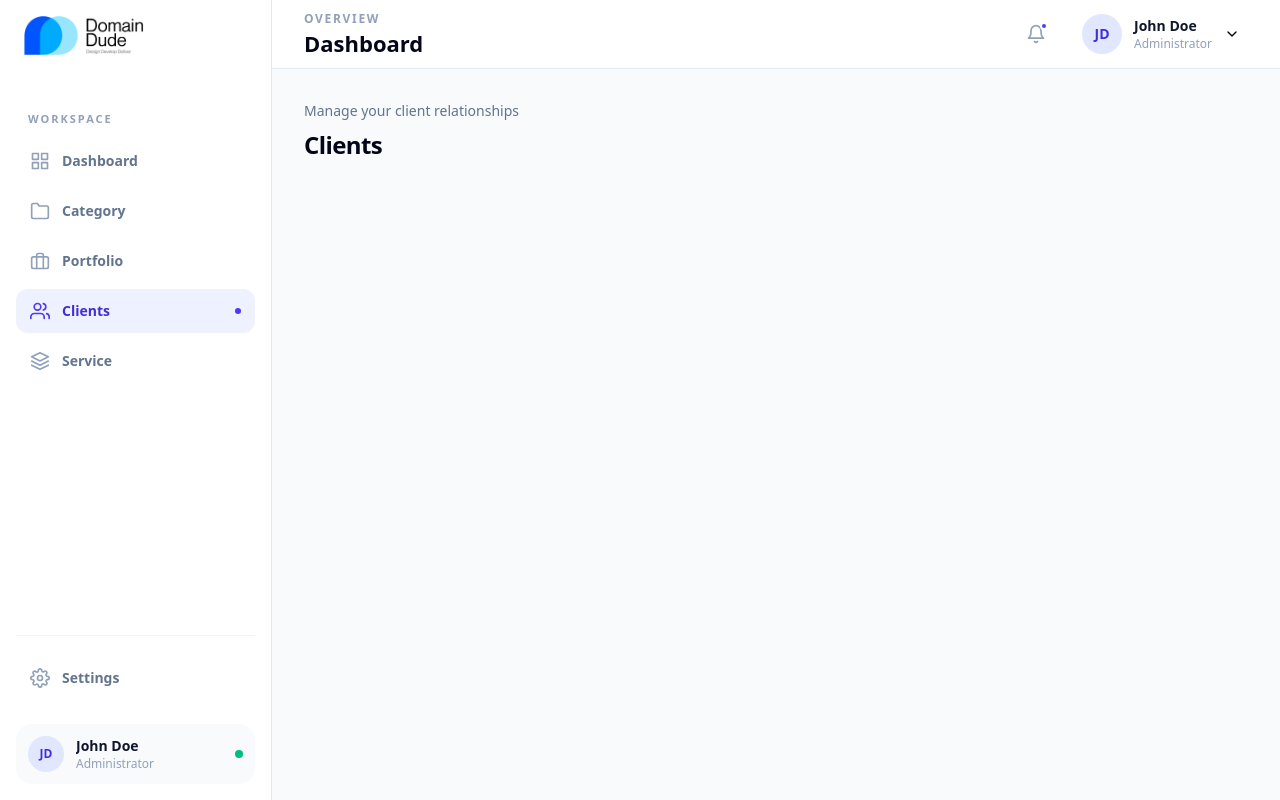
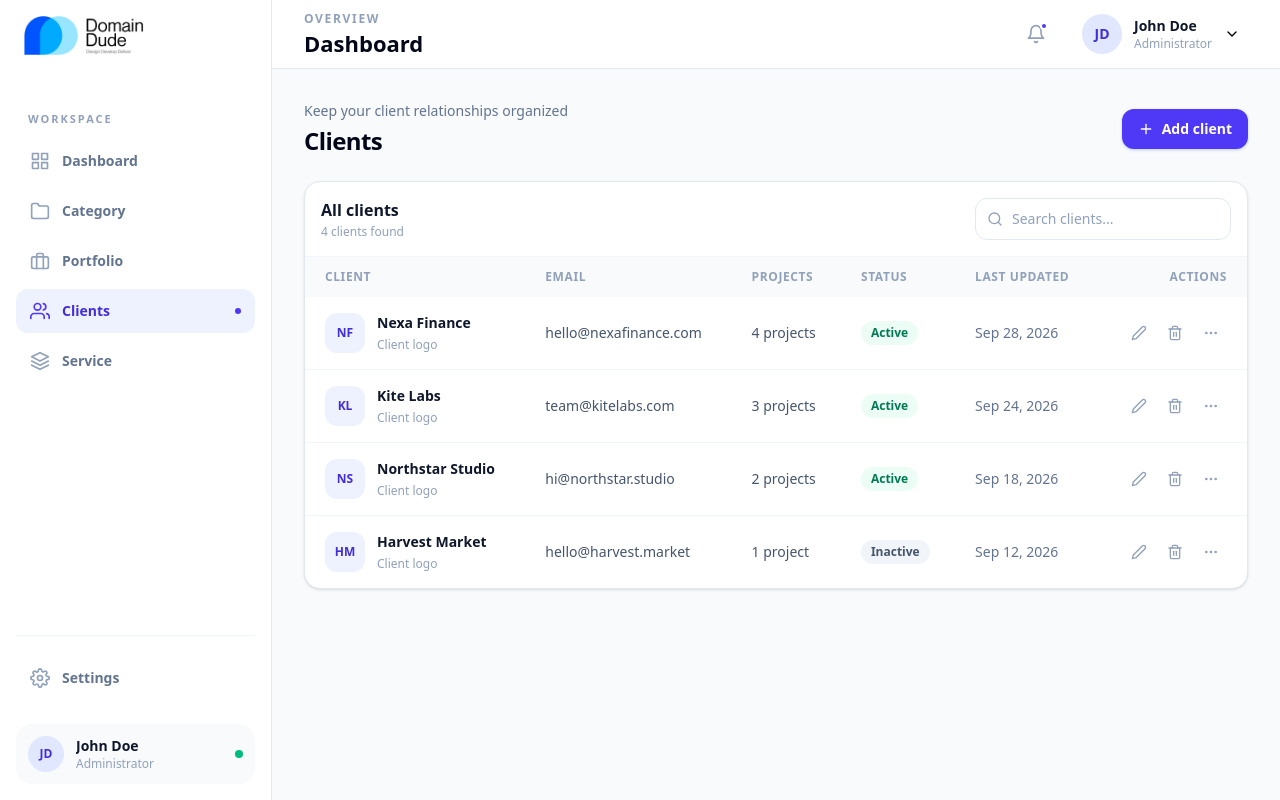
Before and after one commit to nikhilkumar202002/domain-dude-admin, a Next.js app: page /client in a window 1280 px wide. Built offline with nearby package versions, Linux system fonts and the light colour scheme.

Commit message:
Add ClientTable and ClientForm components; update ClientPage to render ClientTable

```diff
--- a/app/client/page.tsx
+++ b/app/client/page.tsx
@@ -1,8 +1,5 @@
+import ClientTable from "../components/table/ClientTable";
+
 export default function ClientPage() {
-  return (
-    <section className="space-y-2">
-      <p className="text-sm text-slate-500">Manage your client relationships</p>
-      <h2 className="text-2xl font-bold tracking-tight text-slate-950">Clients</h2>
-    </section>
-  );
+  return <ClientTable />;
 }
--- /dev/null
+++ b/app/components/forms/ClientForm.tsx
@@ -0,0 +1,9 @@
+import React from 'react'
+
+const ClientForm = () => {
+  return (
+    <div>ClientForm</div>
+  )
+}
+
+export default ClientForm
--- a/app/components/forms/PorfolioForm.tsx
+++ b/app/components/forms/PorfolioForm.tsx
@@ -34,7 +34,7 @@ const PorfolioForm = ({ onClose }: PortfolioFormProps) => {
   const [status, setStatus] = useState("Draft");
 
   return (
-    <section className="mx-auto w-full max-w-4xl">
+    <section className="mx-auto w-full max-w-6xl">
       <form
         className="overflow-hidden rounded-2xl border border-slate-200 bg-white shadow-sm"
         onSubmit={(event) => event.preventDefault()}
--- /dev/null
+++ b/app/components/table/ClientTable.tsx
@@ -0,0 +1,198 @@
+"use client";
+
+import { useMemo, useState } from "react";
+import {
+  FiEdit2,
+  FiMoreHorizontal,
+  FiPlus,
+  FiSearch,
+  FiTrash2,
+} from "react-icons/fi";
+
+type Client = {
+  id: number;
+  name: string;
+  logo: string;
+  email: string;
+  projects: number;
+  status: "Active" | "Inactive";
+  updated: string;
+};
+const clients: Client[] = [
+  {
+    id: 1,
+    name: "Nexa Finance",
+    logo: "NF",
+    email: "hello@nexafinance.com",
+    projects: 4,
+    status: "Active",
+    updated: "Sep 28, 2026",
+  },
+  {
+    id: 2,
+    name: "Kite Labs",
+    logo: "KL",
+    email: "team@kitelabs.com",
+    projects: 3,
+    status: "Active",
+    updated: "Sep 24, 2026",
+  },
+  {
+    id: 3,
+    name: "Northstar Studio",
+    logo: "NS",
+    email: "hi@northstar.studio",
+    projects: 2,
+    status: "Active",
+    updated: "Sep 18, 2026",
+  },
+  {
+    id: 4,
+    name: "Harvest Market",
+    logo: "HM",
+    email: "hello@harvest.market",
+    projects: 1,
+    status: "Inactive",
+    updated: "Sep 12, 2026",
+  },
+];
+
+const ClientTable = () => {
+  const [query, setQuery] = useState("");
+  const filteredClients = useMemo(
+    () =>
+      clients.filter((client) =>
+        `${client.name} ${client.email}`
+          .toLowerCase()
+          .includes(query.toLowerCase().trim()),
+      ),
+    [query],
+  );
+  return (
+    <section className="space-y-6">
+      <div className="flex flex-col justify-between gap-4 sm:flex-row sm:items-center">
+        <div>
+          <p className="text-sm text-slate-500">
+            Keep your client relationships organized
+          </p>
+          <h2 className="mt-1 text-2xl font-bold tracking-tight text-slate-950">
+            Clients
+          </h2>
+        </div>
+        <button
+          type="button"
+          className="inline-flex items-center justify-center gap-2 rounded-xl bg-indigo-600 px-4 py-2.5 text-sm font-semibold text-white shadow-sm shadow-indigo-200 transition hover:bg-indigo-700"
+        >
+          <FiPlus className="h-4 w-4" />
+          Add client
+        </button>
+      </div>
+      <div className="overflow-hidden rounded-2xl border border-slate-200 bg-white shadow-sm">
+        <div className="flex flex-col justify-between gap-3 border-b border-slate-100 p-4 sm:flex-row sm:items-center">
+          <div>
+            <h3 className="font-semibold text-slate-900">All clients</h3>
+            <p className="mt-0.5 text-xs text-slate-400">
+              {filteredClients.length}{" "}
+              {filteredClients.length === 1 ? "client" : "clients"} found
+            </p>
+          </div>
+          <label className="relative block w-full sm:w-64">
+            <FiSearch className="pointer-events-none absolute left-3 top-1/2 h-4 w-4 -translate-y-1/2 text-slate-400" />
+            <input
+              value={query}
+              onChange={(event) => setQuery(event.target.value)}
+              placeholder="Search clients..."
+              aria-label="Search clients"
+              className="w-full rounded-xl border border-slate-200 py-2.5 pl-9 pr-3 text-sm outline-none transition placeholder:text-slate-400 focus:border-indigo-400 focus:ring-2 focus:ring-indigo-100"
+            />
+          </label>
+        </div>
+        <div className="overflow-x-auto">
+          <table className="w-full min-w-[780px] text-left text-sm">
+            <thead className="bg-slate-50 text-xs uppercase tracking-wider text-slate-400">
+              <tr>
+                <th className="px-5 py-3 font-semibold">Client</th>
+                <th className="px-5 py-3 font-semibold">Email</th>
+                <th className="px-5 py-3 font-semibold">Projects</th>
+                <th className="px-5 py-3 font-semibold">Status</th>
+                <th className="px-5 py-3 font-semibold">Last updated</th>
+                <th className="px-5 py-3 text-right font-semibold">Actions</th>
+              </tr>
+            </thead>
+            <tbody className="divide-y divide-slate-100">
+              {filteredClients.map((client) => (
+                <tr key={client.id} className="transition hover:bg-slate-50/70">
+                  <td className="px-5 py-4">
+                    <div className="flex items-center gap-3">
+                      <div className="flex h-10 w-10 shrink-0 items-center justify-center rounded-xl bg-indigo-50 text-xs font-bold text-indigo-700">
+                        {client.logo}
+                      </div>
+                      <div>
+                        <p className="font-semibold text-slate-900">
+                          {client.name}
+                        </p>
+                        <p className="mt-1 text-xs text-slate-400">
+                          Client logo
+                        </p>
+                      </div>
+                    </div>
+                  </td>
+                  <td className="px-5 py-4 text-slate-600">{client.email}</td>
+                  <td className="px-5 py-4 text-slate-600">
+                    {client.projects}{" "}
+                    {client.projects === 1 ? "project" : "projects"}
+                  </td>
+                  <td className="px-5 py-4">
+                    <span
+                      className={`inline-flex rounded-full px-2.5 py-1 text-xs font-semibold ${client.status === "Active" ? "bg-emerald-50 text-emerald-700" : "bg-slate-100 text-slate-600"}`}
+                    >
+                      {client.status}
+                    </span>
+                  </td>
+                  <td className="px-5 py-4 text-slate-500">{client.updated}</td>
+                  <td className="px-5 py-4">
+                    <div className="flex justify-end gap-1">
+                      <button
+                        type="button"
+                        aria-label={`Edit ${client.name}`}
+                        className="rounded-lg p-2 text-slate-400 hover:bg-indigo-50 hover:text-indigo-600"
+                      >
+                        <FiEdit2 className="h-4 w-4" />
+                      </button>
+                      <button
+                        type="button"
+                        aria-label={`Delete ${client.name}`}
+                        className="rounded-lg p-2 text-slate-400 hover:bg-rose-50 hover:text-rose-600"
+                      >
+                        <FiTrash2 className="h-4 w-4" />
+                      </button>
+                      <button
+                        type="button"
+                        aria-label={`More actions for ${client.name}`}
+                        className="rounded-lg p-2 text-slate-400 hover:bg-slate-100 hover:text-slate-700"
+                      >
+                        <FiMoreHorizontal className="h-4 w-4" />
+                      </button>
+                    </div>
+                  </td>
+                </tr>
+              ))}
+              {filteredClients.length === 0 && (
+                <tr>
+                  <td
+                    colSpan={6}
+                    className="px-5 py-12 text-center text-sm text-slate-400"
+                  >
+                    No clients match your search.
+                  </td>
+                </tr>
+              )}
+            </tbody>
+          </table>
+        </div>
+      </div>
+    </section>
+  );
+};
+
+export default ClientTable;
--- a/app/components/table/PortfolioTable.tsx
+++ b/app/components/table/PortfolioTable.tsx
@@ -92,7 +92,7 @@ const PortfolioTable = () => {
       </div>
       {isFormOpen && (
         <div
-          className="fixed inset-0 z-50 flex items-center justify-center overflow-y-auto bg-black/70 p-4 sm:p-8"
+          className="fixed inset-0 z-50 flex items-start justify-center overflow-y-auto bg-black/70 p-4 sm:p-8"
           role="dialog"
           aria-modal="true"
           aria-label="Create portfolio project"
@@ -103,7 +103,7 @@ const PortfolioTable = () => {
             onClick={() => setIsFormOpen(false)}
             className="fixed inset-0 cursor-default"
           />
-          <div className="relative z-10 w-full max-w-4xl">
+          <div className="relative z-10 my-4 w-full max-w-6xl sm:my-8">
             <PorfolioForm onClose={() => setIsFormOpen(false)} />
           </div>
         </div>
```
